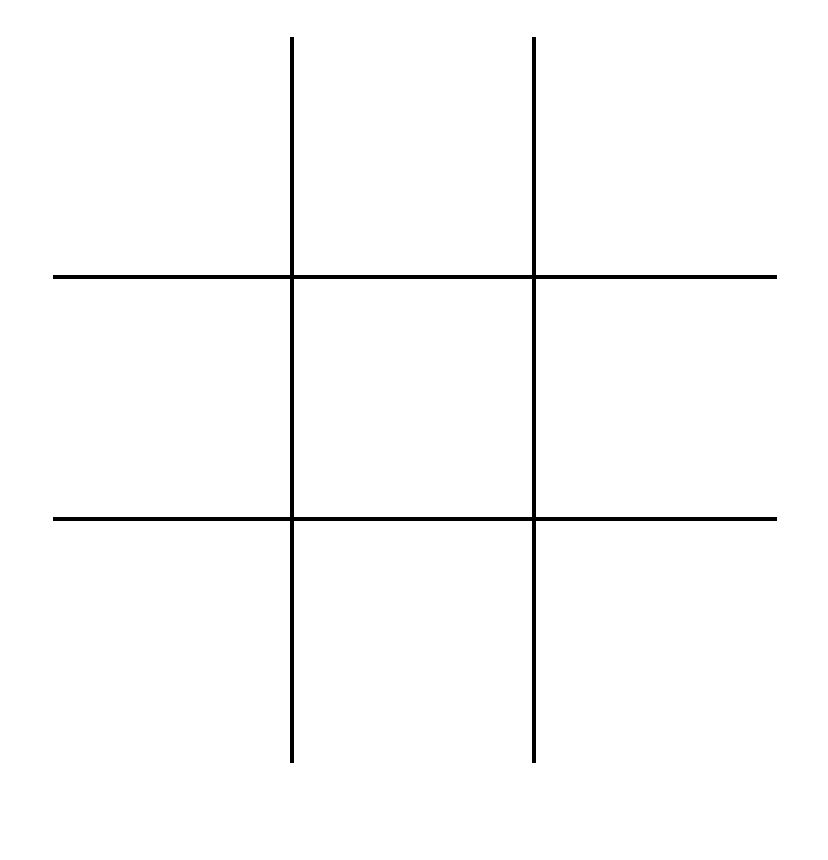
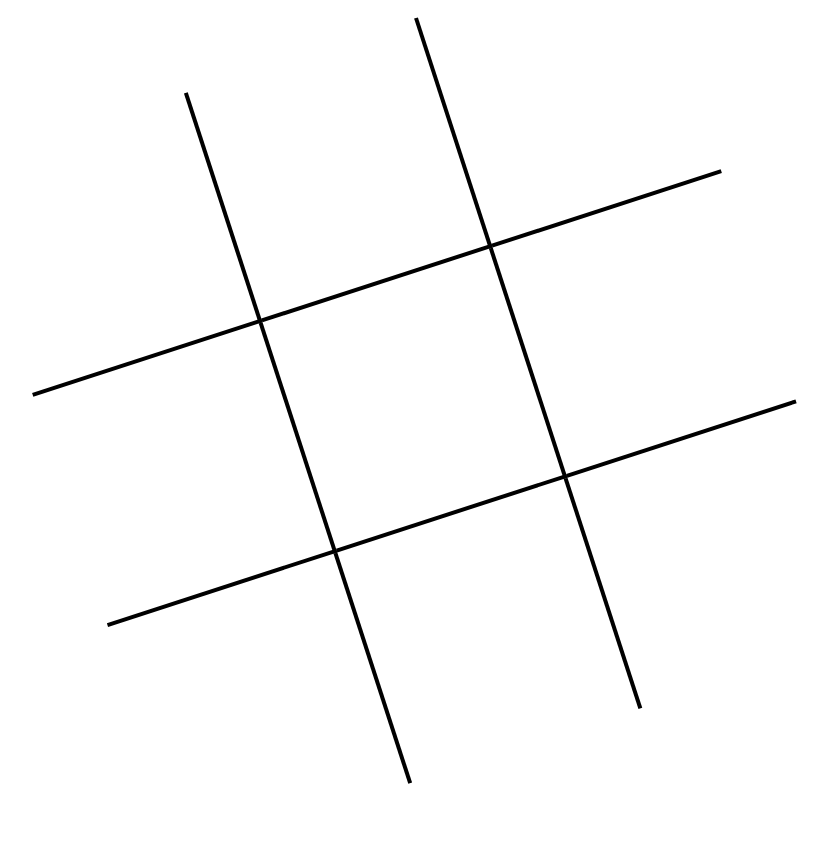
Before and after one commit to akshayp-mangospring/tic-tac-toe, a plain HTML site: page index.html in a window 1280 px wide. Shown: the whole page, without its empty margins (225-1053 px from the left). Before the commit the page ends 800 px from the top, so only its background shows below. Drawn offline with Linux system fonts and the light colour scheme.

Commit message:
Rotate game board

```diff
--- a/index.css
+++ b/index.css
@@ -30,6 +30,7 @@ body {
   flex-wrap: wrap;
   padding: 37px;
   margin: 0 auto;
+  transform: rotate(-18deg);
 }
 
 .cell {
```
